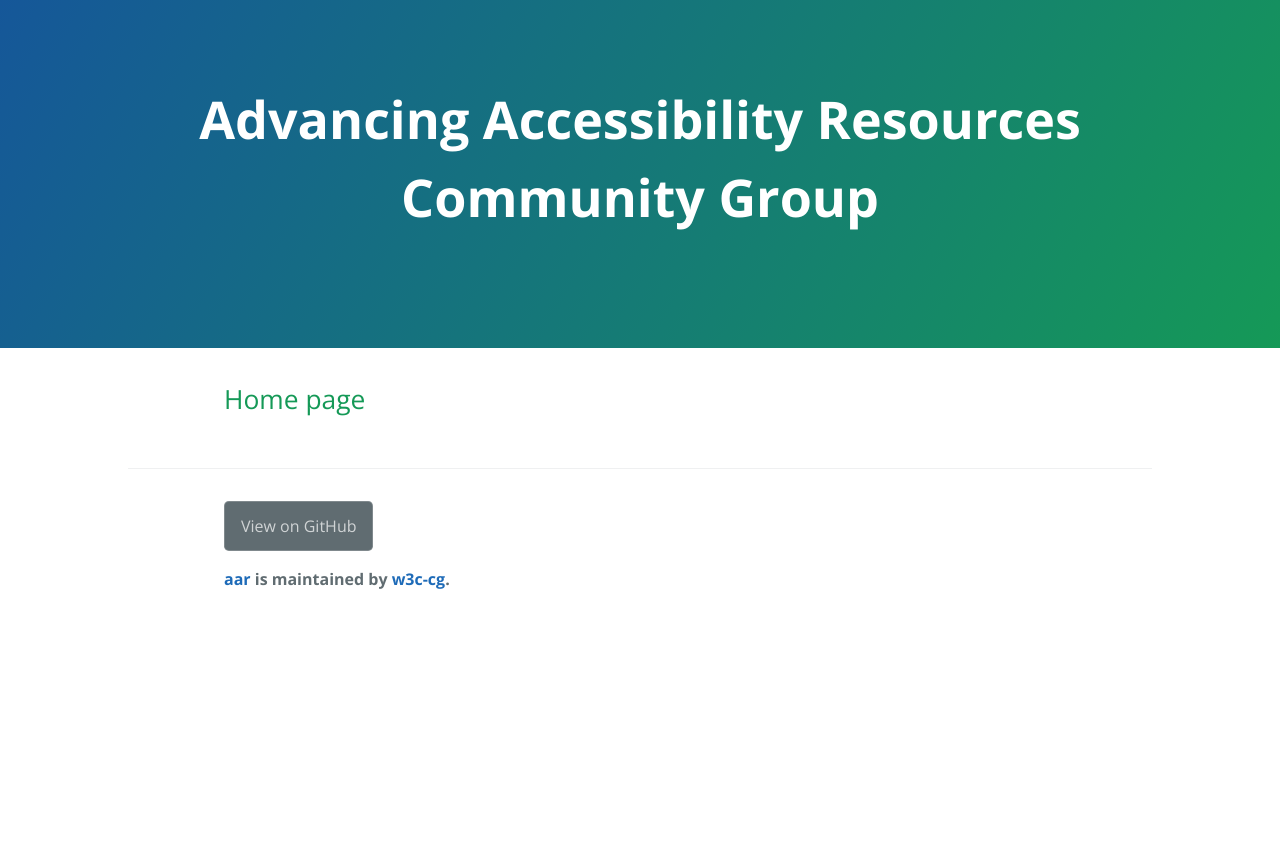
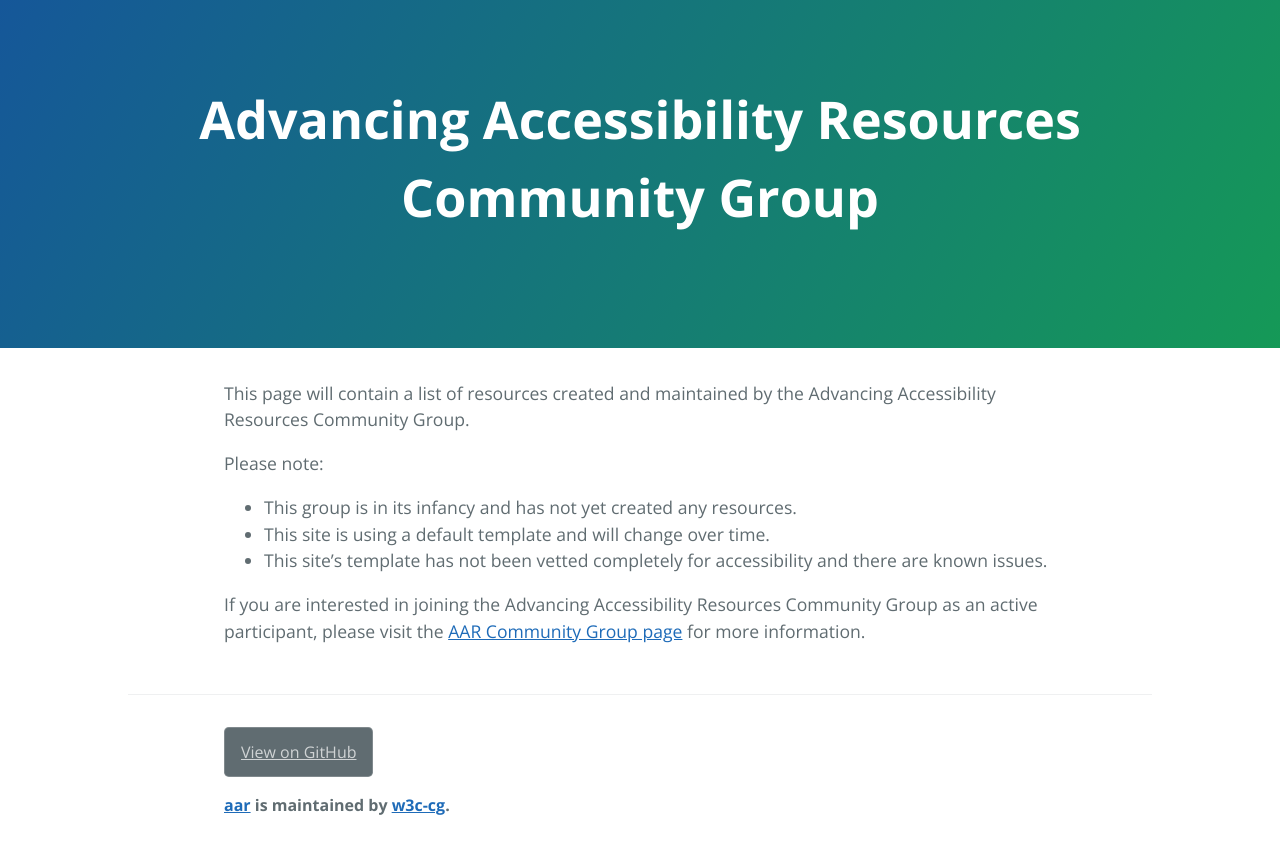
Before and after one commit to w3c-cg/aar, a Jekyll site: the page built from index.md, in a window 1280 px wide. Shown: the top 854 px of the page. Built offline with Jekyll 4.4.1, drawn with Linux system fonts in a browser that asks for light colours; the repository's description, which GitHub fills in, is left out.

Commit message:
updating home page with temp info

```diff
--- a/assets/css/style.scss
+++ b/assets/css/style.scss
@@ -6,3 +6,7 @@
 footer .btn, footer .btn:hover {
     background-color: #606C71;
 }
+
+a {
+    text-decoration: underline;
+}
--- a/index.md
+++ b/index.md
@@ -3,4 +3,12 @@ layout: default
 title: Advancing Accessibility Resources Community Group
 ---
 
-## Home page
+This page will contain a list of resources created and maintained by the Advancing Accessibility Resources Community Group.
+
+Please note:
+
+*   This group is in its infancy and has not yet created any resources.
+*   This site is using a default template and will change over time.
+*   This site's template has not been vetted completely for accessibility and there are known issues.
+
+If you are interested in joining the Advancing Accessibility Resources Community Group as an active participant, please visit the [AAR Community Group page](https://www.w3.org/community/adva11yresources/) for more information.
```
